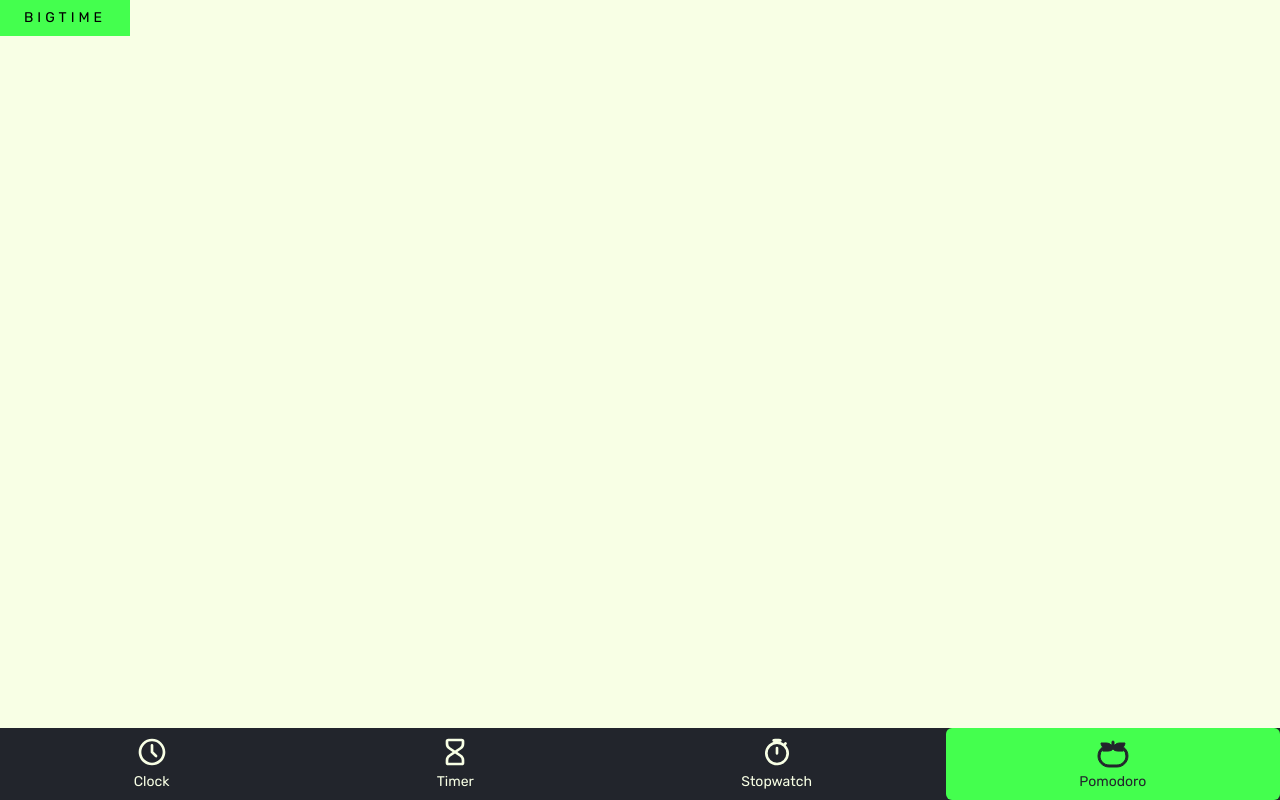
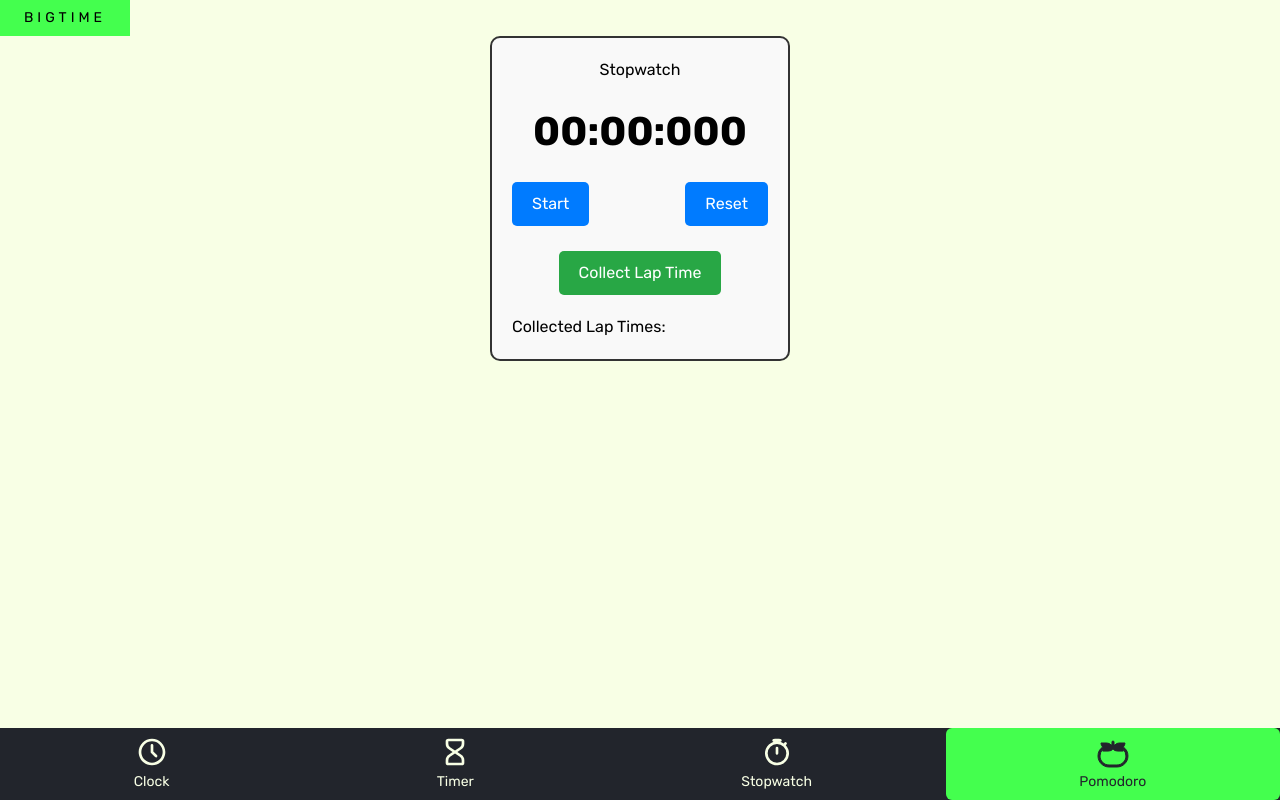
Before and after one commit to pk504b/bigtime, a Next.js app: page /pomodoro in a window 1280 px wide. Built offline with nearby package versions, Linux system fonts and the light colour scheme.

Commit message:
stopwatch timestamps

```diff
--- a/src/app/globals.css
+++ b/src/app/globals.css
@@ -6,3 +6,16 @@
   --color-hintofyellow: #F8FFE5;
   --color-midnight: #22252C;
 }
+
+@layer utilities {
+    /* HIDE SCROLLBAR */
+    /* Chrome, Safari, Opera */
+    .no-scrollbar::-webkit-scrollbar {
+        display: none;
+    }
+   /* IE, Edge and Firefox */
+    .no-scrollbar {
+        -ms-overflow-style: none;  /* IE and Edge */
+        scrollbar-width: none;  /* Firefox */
+  }
+}
--- a/src/app/pomodoro/page.tsx
+++ b/src/app/pomodoro/page.tsx
@@ -1,6 +1,129 @@
+"use client";
 
-export default function Page() {
+
+// components/Stopwatch.js
+import { useState, useEffect } from 'react';
+import { DateTime } from 'luxon';
+
+const Stopwatch = () => {
+  const [isRunning, setIsRunning] = useState(false); // Whether the stopwatch is running or not
+  const [timeElapsed, setTimeElapsed] = useState(0); // Time in milliseconds
+  const [lapTimes, setLapTimes] = useState([]); // Array to store collected lap times
+
+  // Format the current elapsed time using Luxon (HH:mm:ss:SSS format)
+  const formattedTime = DateTime.fromMillis(timeElapsed).toFormat('mm:ss:SSS');
+
+  useEffect(() => {
+    let timer;
+
+    // Start the timer when the stopwatch is running
+    if (isRunning) {
+      const startTime = Date.now() - timeElapsed; // Synchronize the start time
+
+      timer = setInterval(() => {
+        setTimeElapsed(Date.now() - startTime); // Continuously update the elapsed time
+      }, 10); // Update every 10ms
+    } else {
+      clearInterval(timer); // Stop the timer when it's not running
+    }
+
+    return () => clearInterval(timer); // Clean up interval when component is unmounted
+  }, [isRunning, timeElapsed]);
+
+  // Function to start/stop the stopwatch
+  const toggleStopwatch = () => {
+    setIsRunning(prev => !prev);
+  };
+
+  // Function to reset the stopwatch
+  const resetStopwatch = () => {
+    setIsRunning(false);
+    setTimeElapsed(0);
+    setLapTimes([]); // Clear collected lap times
+  };
+
+  // Function to collect a timestamp (lap time)
+  const collectLapTime = () => {
+    setLapTimes(prevLaps => [...prevLaps, formattedTime]);
+  };
+
   return (
-    <></>
-  )
-}
+    <div style={styles.container}>
+      <h1>Stopwatch</h1>
+      <div style={styles.timeDisplay}>{formattedTime}</div>
+
+      <div style={styles.buttons}>
+        <button onClick={toggleStopwatch} style={styles.button}>
+          {isRunning ? 'Stop' : 'Start'}
+        </button>
+        <button onClick={resetStopwatch} style={styles.button}>Reset</button>
+      </div>
+
+      <button onClick={collectLapTime} style={styles.lapButton} disabled={!isRunning}>
+        Collect Lap Time
+      </button>
+
+      <div style={styles.lapList}>
+        <h3>Collected Lap Times:</h3>
+        <ul>
+          {lapTimes.map((lap, index) => (
+            <li key={index}>{lap}</li>
+          ))}
+        </ul>
+      </div>
+    </div>
+  );
+};
+
+// Some simple styles for the stopwatch
+const styles = {
+  container: {
+    textAlign: 'center',
+    padding: '20px',
+    border: '2px solid #333',
+    borderRadius: '10px',
+    maxWidth: '300px',
+    margin: 'auto',
+    backgroundColor: '#f9f9f9',
+  },
+  timeDisplay: {
+    fontSize: '2.5rem',
+    fontWeight: 'bold',
+    margin: '20px 0',
+  },
+  buttons: {
+    display: 'flex',
+    justifyContent: 'space-between',
+    width: '100%',
+    marginBottom: '10px',
+  },
+  button: {
+    padding: '10px 20px',
+    fontSize: '1rem',
+    backgroundColor: '#007BFF',
+    color: 'white',
+    border: 'none',
+    borderRadius: '5px',
+    cursor: 'pointer',
+    transition: 'background-color 0.3s',
+  },
+  lapButton: {
+    padding: '10px 20px',
+    fontSize: '1rem',
+    backgroundColor: '#28a745',
+    color: 'white',
+    border: 'none',
+    borderRadius: '5px',
+    cursor: 'pointer',
+    transition: 'background-color 0.3s',
+    marginTop: '15px',
+  },
+  lapList: {
+    marginTop: '20px',
+    textAlign: 'left',
+    maxHeight: '200px',
+    overflowY: 'scroll',
+  }
+};
+
+export default Stopwatch;
--- a/src/app/stopwatch/page.tsx
+++ b/src/app/stopwatch/page.tsx
@@ -1,7 +1,12 @@
 "use client";
 
 import Layout from "@/components/Layout";
-import { PauseIcon, PlayIcon, ResetIcon } from "@/lib/icons";
+import {
+  PauseIcon,
+  PlayIcon,
+  ResetIcon,
+  TimestampIcon,
+} from "@/lib/icons";
 import { DateTime, Duration } from "luxon";
 import { useEffect, useRef, useState } from "react";
 
@@ -12,6 +17,8 @@ export default function Page() {
   const [isRunning, setIsRunning] = useState(false);
   const intervalRef = useRef<NodeJS.Timeout | null>(null);
   const [message, setMessage] = useState(initialMessege);
+  const [timestamps, setTimestamps] = useState<Duration[]>([]);
+  const olRef = useRef<HTMLOListElement>(null);
 
   const formattedDuration = Duration.fromMillis(duration);
 
@@ -34,12 +41,25 @@ export default function Page() {
     };
   }, [isRunning, duration]);
 
+  // Scroll to bottom of timestamps list
+  useEffect(() => {
+    if (olRef.current) {
+      olRef.current.scrollTop = olRef.current.scrollHeight;
+    }
+  }, [timestamps]);
+
   function reset() {
     setDuration(0);
     setIsRunning(false);
+    setTimestamps([]);
+  }
+
+  function recordTimestamp() {
+    setTimestamps((prev) => [...prev, formattedDuration]);
   }
 
   return (
+    <>
       <Layout
         top={message}
         mid={<Mid formattedDuration={formattedDuration} />}
@@ -48,9 +68,29 @@ export default function Page() {
             isRunning={isRunning}
             setIsRunning={setIsRunning}
             reset={reset}
+            recordTimestamp={recordTimestamp}
           />
         }
       />
+
+      {timestamps.length > 0 && (
+        <div className="absolute top-10 right-4 text-sm dark:text-dpm">
+          <p className="mb-2 text-center">Timestamps</p>
+          <ol ref={olRef} className="max-h-40 overflow-y-scroll no-scrollbar ">
+            {timestamps.map((s, i) => (
+              <li key={i} className="list-none font-mono">
+                <span className="italic">
+                  #{(i + 1).toString().padStart(2, "0")}
+                </span>
+                <span>
+                  &nbsp;&nbsp;&nbsp;&nbsp;{s.toFormat("hh:mm:ss SSS")}
+                </span>
+              </li>
+            ))}
+          </ol>
+        </div>
+      )}
+    </>
   );
 }
 
@@ -72,10 +112,12 @@ function Bottom({
   isRunning,
   setIsRunning,
   reset,
+  recordTimestamp,
 }: {
   isRunning: boolean;
   setIsRunning: React.Dispatch<React.SetStateAction<boolean>>;
   reset: () => void;
+  recordTimestamp: () => void;
 }) {
   return (
     <div className="flex items-center justify-center gap-12">
@@ -89,6 +131,15 @@ function Bottom({
       >
         {isRunning ? <PauseIcon size={80} /> : <PlayIcon size={80} />}
       </button>
+
+      <button
+        className={
+          isRunning ? "cursor-pointer" : "cursor-not-allowed opacity-50"
+        }
+        onClick={recordTimestamp}
+      >
+        {<TimestampIcon size={40} />}
+      </button>
     </div>
   );
 }
--- a/src/lib/icons.tsx
+++ b/src/lib/icons.tsx
@@ -307,21 +307,25 @@ export const PlayIcon = ({ size = 24 }) => (
 );
 
 export const PauseIcon = ({ size = 24 }) => (
-  <svg xmlns="http://www.w3.org/2000/svg" width={size} height={size} viewBox="0 0 24 24">
-	<g fill="none">
-		<path d="m12.593 23.258l-.011.002l-.071.035l-.02.004l-.014-.004l-.071-.035q-.016-.005-.024.005l-.004.01l-.017.428l.005.02l.01.013l.104.074l.015.004l.012-.004l.104-.074l.012-.016l.004-.017l-.017-.427q-.004-.016-.017-.018m.265-.113l-.013.002l-.185.093l-.01.01l-.003.011l.018.43l.005.012l.008.007l.201.093q.019.005.029-.008l.004-.014l-.034-.614q-.005-.018-.02-.022m-.715.002a.02.02 0 0 0-.027.006l-.006.014l-.034.614q.001.018.017.024l.015-.002l.201-.093l.01-.008l.004-.011l.017-.43l-.003-.012l-.01-.01z"></path>
-		<path fill="currentColor" d="M12 2c5.523 0 10 4.477 10 10s-4.477 10-10 10S2 17.523 2 12S6.477 2 12 2m-2 6a1 1 0 0 0-.993.883L9 9v6a1 1 0 0 0 1.993.117L11 15V9a1 1 0 0 0-1-1m4 0a1 1 0 0 0-1 1v6a1 1 0 1 0 2 0V9a1 1 0 0 0-1-1"></path>
-	</g>
-</svg>
+  <svg
+    xmlns="http://www.w3.org/2000/svg"
+    width={size}
+    height={size}
+    viewBox="0 0 24 24"
+  >
+    <g fill="none">
+      <path d="m12.593 23.258l-.011.002l-.071.035l-.02.004l-.014-.004l-.071-.035q-.016-.005-.024.005l-.004.01l-.017.428l.005.02l.01.013l.104.074l.015.004l.012-.004l.104-.074l.012-.016l.004-.017l-.017-.427q-.004-.016-.017-.018m.265-.113l-.013.002l-.185.093l-.01.01l-.003.011l.018.43l.005.012l.008.007l.201.093q.019.005.029-.008l.004-.014l-.034-.614q-.005-.018-.02-.022m-.715.002a.02.02 0 0 0-.027.006l-.006.014l-.034.614q.001.018.017.024l.015-.002l.201-.093l.01-.008l.004-.011l.017-.43l-.003-.012l-.01-.01z"></path>
+      <path
+        fill="currentColor"
+        d="M12 2c5.523 0 10 4.477 10 10s-4.477 10-10 10S2 17.523 2 12S6.477 2 12 2m-2 6a1 1 0 0 0-.993.883L9 9v6a1 1 0 0 0 1.993.117L11 15V9a1 1 0 0 0-1-1m4 0a1 1 0 0 0-1 1v6a1 1 0 1 0 2 0V9a1 1 0 0 0-1-1"
+      ></path>
+    </g>
+  </svg>
 );
 
 // ic:round-plus-one
 export const PlusOneIcon = ({ size = 24 }) => (
-  <svg
-    width={size}
-    height={size}
-    viewBox="0 0 24 24"
-  >
+  <svg width={size} height={size} viewBox="0 0 24 24">
     <path
       fill="currentColor"
       d="M9 8c-.55 0-1 .45-1 1v3H5c-.55 0-1 .45-1 1s.45 1 1 1h3v3c0 .55.45 1 1 1s1-.45 1-1v-3h3c.55 0 1-.45 1-1s-.45-1-1-1h-3V9c0-.55-.45-1-1-1m5.5-1.21c0 .57.52 1 1.08.89L17 7.4V17c0 .55.45 1 1 1s1-.45 1-1V6.27c0-.65-.6-1.12-1.23-.97l-2.57.62c-.41.09-.7.46-.7.87"
@@ -341,3 +345,25 @@ export const ResetIcon = ({ size = 24 }) => (
     />
   </svg>
 );
+
+// stash:stopwatch-duotone
+export const TimestampIcon = ({ size = 24 }) => (
+  <svg
+    xmlns="http://www.w3.org/2000/svg"
+    width={size}
+    height={size}
+    viewBox="0 0 24 24"
+  >
+    <path
+      fill="currentColor"
+      fillRule="evenodd"
+      d="M9.75 2.5a.75.75 0 0 1 .75-.75h3a.75.75 0 0 1 0 1.5h-.75v1.532a8.7 8.7 0 0 1 4.884 2.023l.836-.835a.75.75 0 1 1 1.06 1.06l-.835.836a8.75 8.75 0 1 1-7.445-3.084V3.25h-.75a.75.75 0 0 1-.75-.75M12 6.25a7.25 7.25 0 1 0 0 14.5a7.25 7.25 0 0 0 0-14.5"
+      clipRule="evenodd"
+    ></path>
+    <path
+      fill="currentColor"
+      d="M12 7.75a5.75 5.75 0 1 0 4.98 8.625L12 13.5z"
+      opacity={0.5}
+    ></path>
+  </svg>
+);
```
Lines whose indentation alone changed are shown as unchanged.
